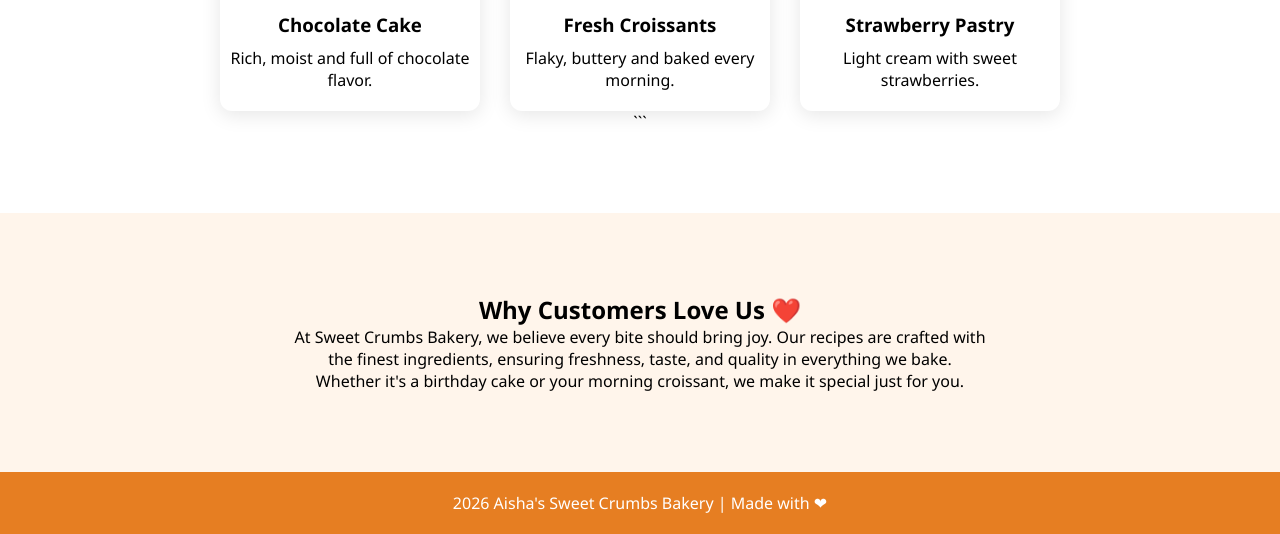
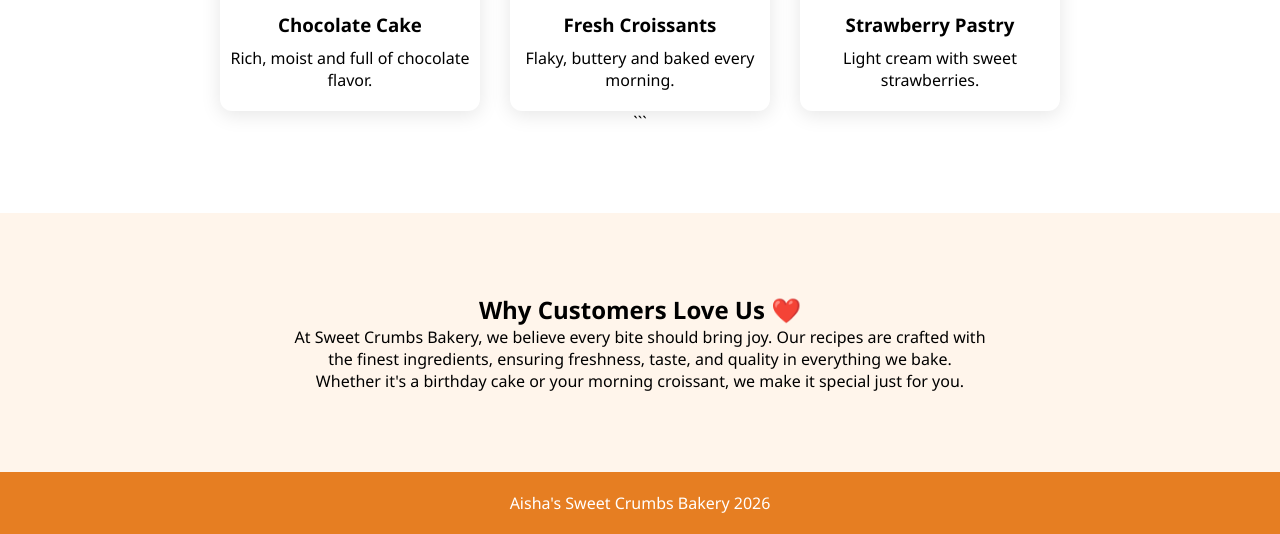
Before and after one commit to aisham30/fsd, a plain HTML site: page index.html in a window 1280 px wide. Shown: the part 1156-1690 px from the top of the page. Drawn offline with Linux system fonts and the light colour scheme.

Commit message:
Update footer text format in index.html

```diff
--- a/index.html
+++ b/index.html
@@ -76,7 +76,7 @@
 
 
 <footer>
-    <p> 2026 Aisha's Sweet Crumbs Bakery | Made with ❤</p>
+    <p> Aisha's Sweet Crumbs Bakery 2026 </p>
 </footer>
 
 </body>
```
